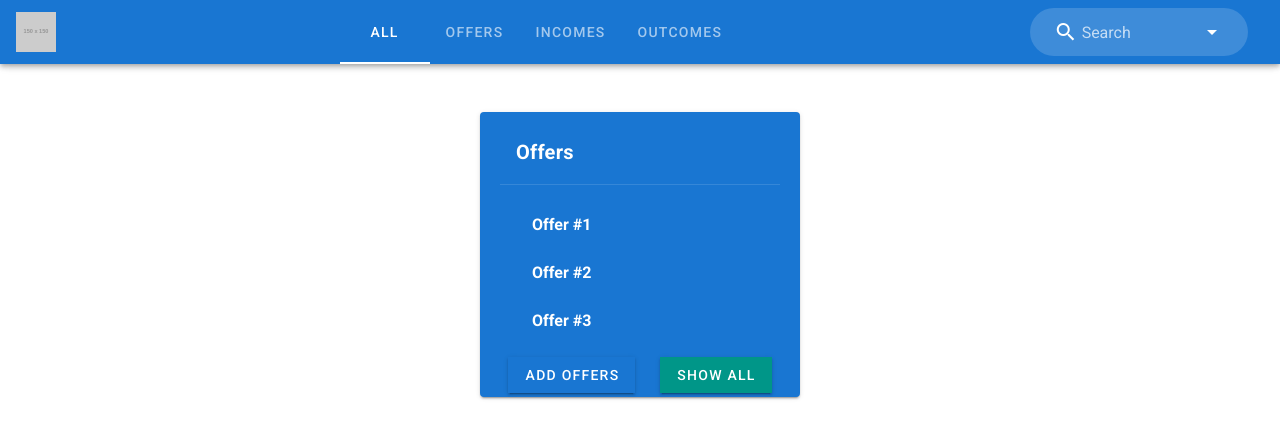
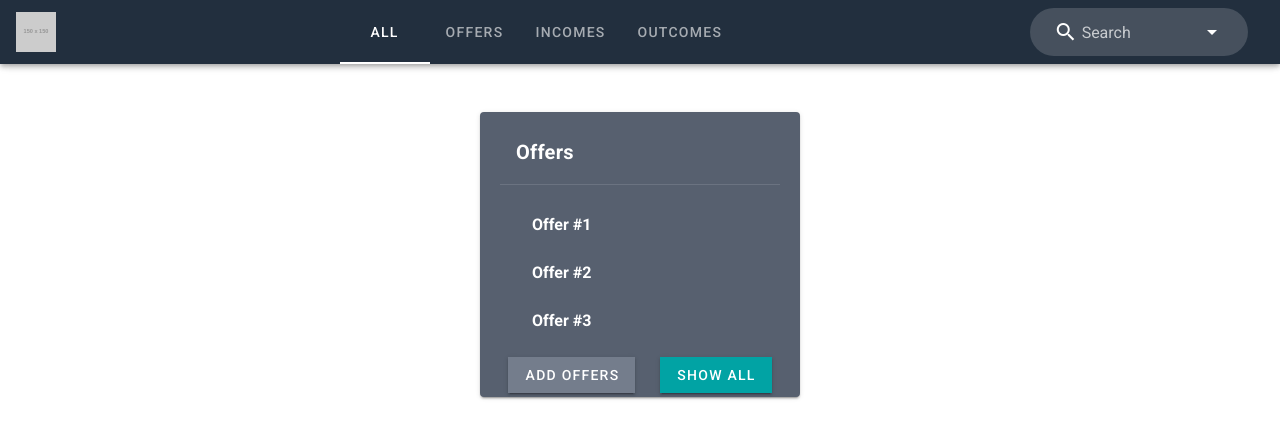
Before and after one commit to maestroDever/fastbill-test, a Vue app: page / in a window 1280 px wide. Shown: the top 438 px of the page. Built offline with nearby package versions, Linux system fonts and the light colour scheme.

Commit message:
change color theme

```diff
--- a/src/components/Card.vue
+++ b/src/components/Card.vue
@@ -1,7 +1,7 @@
 <template>
   <v-card
     class="mx-auto px-5 py-2"
-    color="primary"
+    color="info"
     dark
     max-width="400"
     raised
@@ -25,8 +25,13 @@
 
     <v-card-actions>
       <v-row align="center" justify="space-around">
-        <v-btn dark color="primary" tile>Add {{ title }}</v-btn>
-        <v-btn dark tile color="teal" :loading="showAllLoading" @click="showAll"
+        <v-btn dark color="accent" tile>Add {{ title }}</v-btn>
+        <v-btn
+          dark
+          tile
+          color="success"
+          :loading="showAllLoading"
+          @click="showAll"
           >Show all</v-btn
         >
       </v-row>
--- a/src/plugins/vuetify.js
+++ b/src/plugins/vuetify.js
@@ -7,5 +7,17 @@ Vue.use(Vuetify);
 export default new Vuetify({
   icons: {
     iconfont: "mdi"
+  },
+  theme: {
+    themes: {
+      light: {
+        primary: "#222f3e",
+        secondary: "#5f27cd",
+        accent: "#747d8c",
+        error: "#b71c1c",
+        success: "#01a3a4",
+        info: "#57606f"
+      }
+    }
   }
 });
```
